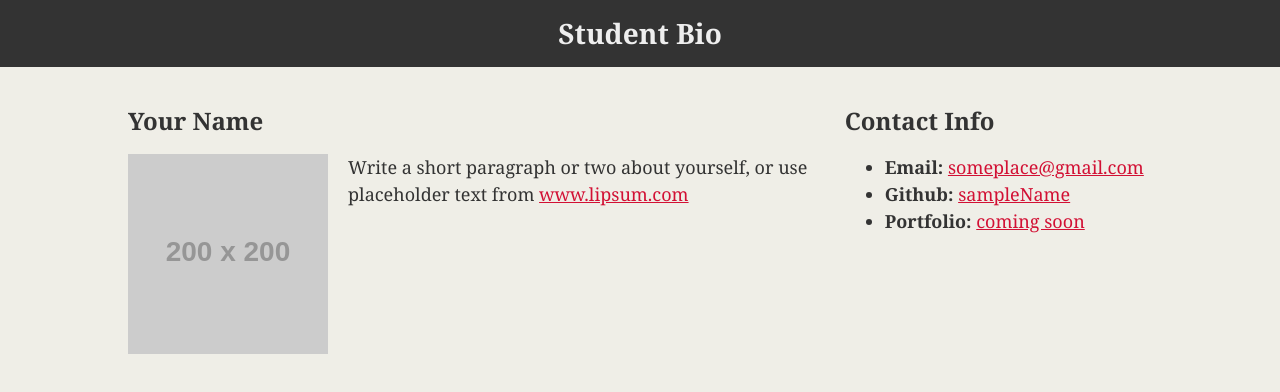
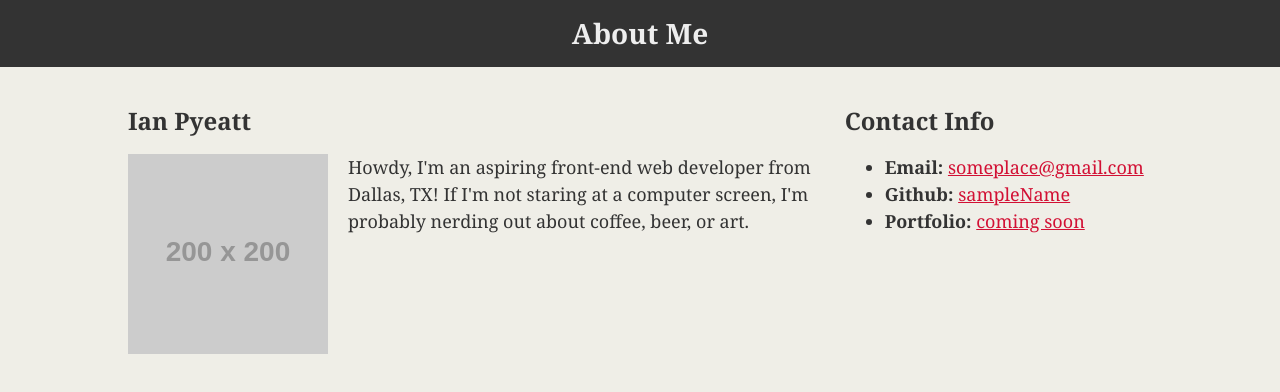
Before and after one commit to pyeatti/Portfolio, a plain HTML site: page index.html in a window 1280 px wide. Drawn offline with Linux system fonts and the light colour scheme; placeholder pictures from the web are drawn by us.

Commit message:
updating bio

```diff
--- a/index.html
+++ b/index.html
@@ -13,16 +13,18 @@
 
 <body>
   <header>
-    <h1>Student Bio</h1>
+    <h1>About Me</h1>
   </header>
 
   <div class="container">
 
     <section id="main-bio">
 
-      <h2>Your Name</h2>
+      <h2>Ian Pyeatt</h2>
       <img src="http://placehold.it/200x200" alt="Your Image" id="bio-image">
-      <p>Write a short paragraph or two about yourself, or use placeholder text from <a href="http://www.lipsum.com/">www.lipsum.com</a></p>
+      <p>Howdy, I'm an aspiring front-end web developer from Dallas, TX! If I'm not staring
+        at a computer screen, I'm probably nerding out about coffee, beer, or art.
+      </p>
 
     </section>
 
```
Also changed, not shown: style.css (+5 -5 lines).
